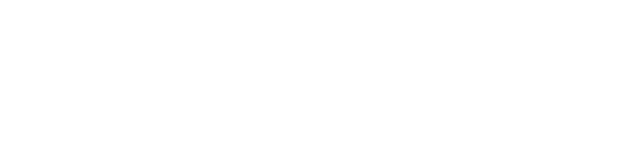
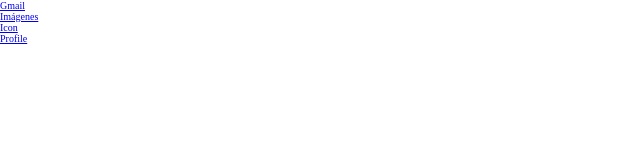
Before and after one commit to Decker316/Curso-practico-de-HTML-y-CSS, a plain HTML site: page index.html in a window 1280 px wide. Shown: the whole page, without its empty margins (0-640 px from the left). Drawn offline with Linux system fonts and the light colour scheme.

Commit message:
Header created

```diff
--- a/index.html
+++ b/index.html
@@ -8,6 +8,23 @@
     <link rel="stylesheet" href="./CSS/style.css">
 </head>
 <body>
-
+    <header>
+        <nav>
+            <ul>
+                <li>
+                    <a href="https://mail.google.com">Gmail</a>
+                </li>
+                <li>
+                    <a href="https://www.google.com.gt/imghp">Imágenes</a>
+                </li>
+                <li>
+                    <a href="https://about.google/intl/es-419/products/">Icon</a>
+                </li>
+                <li>
+                    <a href="https://myaccount.google.com">Profile</a>
+                </li>
+            </ul>
+        </nav>
+    </header>
 </body>
 </html>
```
